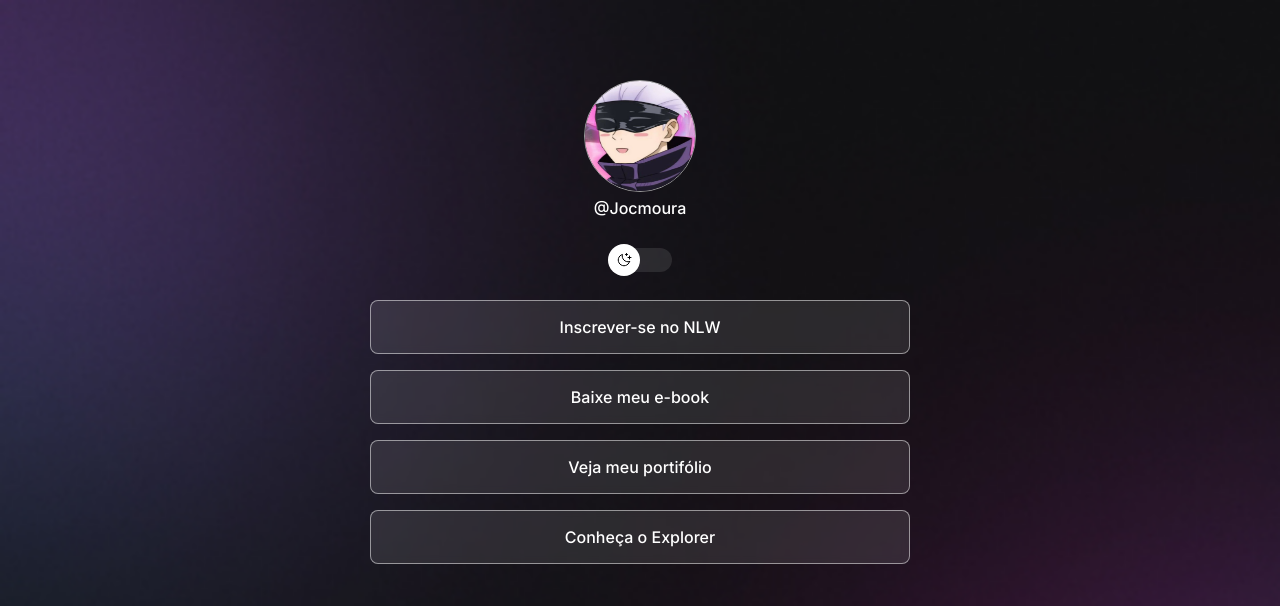
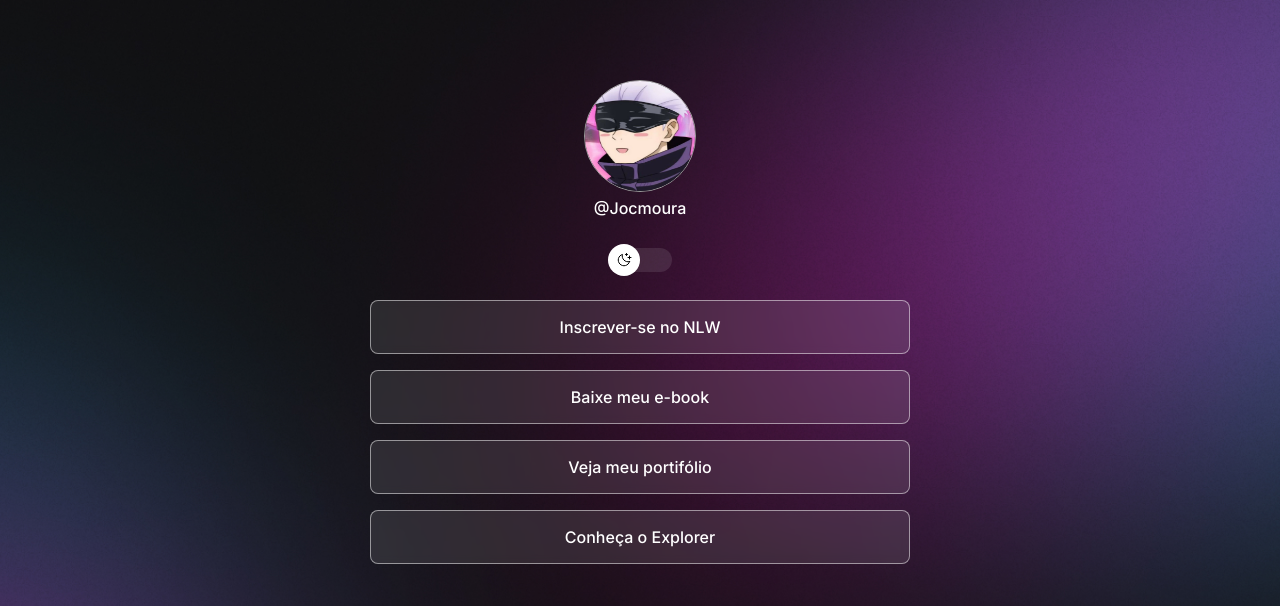
Before and after one commit to jocmoura/estudoR, a plain HTML site: page index.html in a window 1280 px wide. Shown: the top 606 px of the page. Drawn offline with nearby package versions, Linux system fonts and the light colour scheme.

Commit message:
adicionada imagem ao fundo com media queries

```diff
--- a/style.css
+++ b/style.css
@@ -39,10 +39,12 @@ body{
     /*ou
     tudo junto */
     background:var(--bg-url) top center/cover;
+    height: 100vh;  /* tela toda*/
 }
 body *{
     font-family: 'Inter', sans-serif;
     color: var(--text-color);
+
 }
 
 #container{
@@ -67,11 +69,12 @@ body *{
     font-size: 16px;
     font-weight: 500;
     line-height: 24px;
+    cursor: pointer;
 }
 
 /*switch*/
 #switch{
-
+    cursor: pointer;
     position: relative;
     width: 64px;
     margin: 4px auto;
@@ -83,7 +86,7 @@ body *{
     background: white var(--switch-bg-url) no-repeat center;
     border: 0;
     border-radius: 50%;
-
+    cursor: pointer;
     position: absolute;
     left: 0;
     z-index: 1;
@@ -167,3 +170,16 @@ footer{
     padding: 24px;
     text-align: center;
 }
+
+
+
+/* media queries */
+
+@media (min-width:700px) {
+    :root {
+        --bg-url:url(./assets/bg-desktop.jpg);
+    }
+    .light {
+        --bg-url:url(./assets/bg-desktop-light.jpg);
+    }
+}
```
